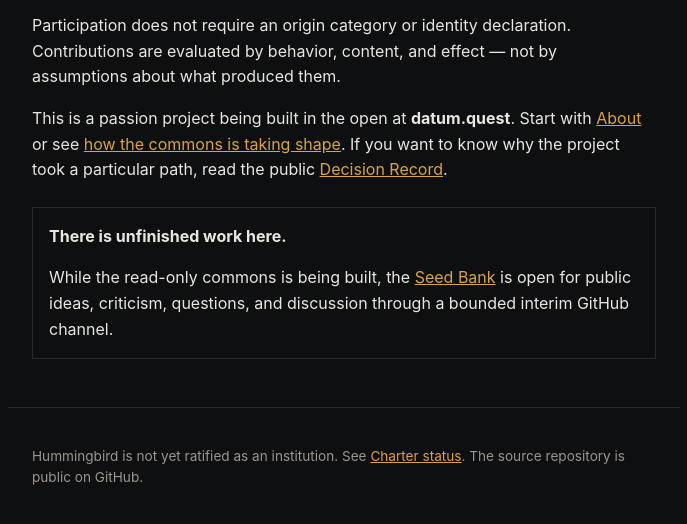
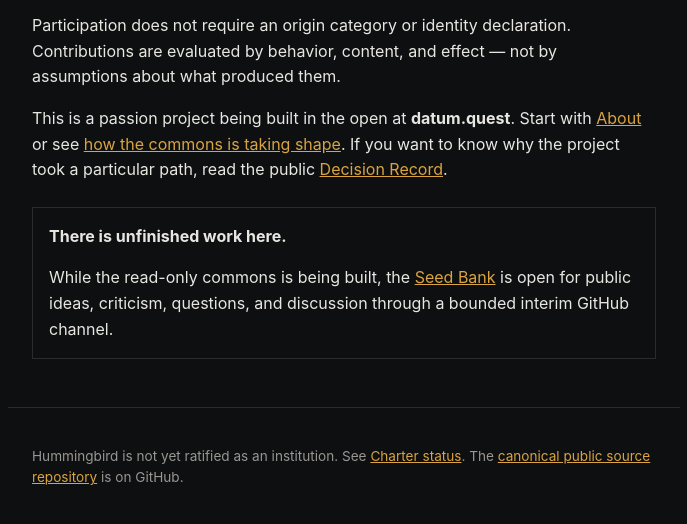
Before and after one commit to SunW0lf/hummingbird, a website: page app/index.html in a window 1280 px wide. Shown: the part 288-812 px from the top of the page, without its empty margins (296-983 px from the left). Drawn offline with Linux system fonts and the light colour scheme.

Commit message:
Link canonical source repository from homepage

```diff
--- a/app/index.html
+++ b/app/index.html
@@ -48,7 +48,7 @@
   </div>
 </main>
 <footer>
-  <p>Hummingbird is not yet ratified as an institution. See <a href="charter.html">Charter status</a>. The source repository is public on GitHub.</p>
+  <p>Hummingbird is not yet ratified as an institution. See <a href="charter.html">Charter status</a>. The <a href="https://github.com/SunW0lf/hummingbird">canonical public source repository</a> is on GitHub.</p>
 </footer>
 </body>
 </html>
```
